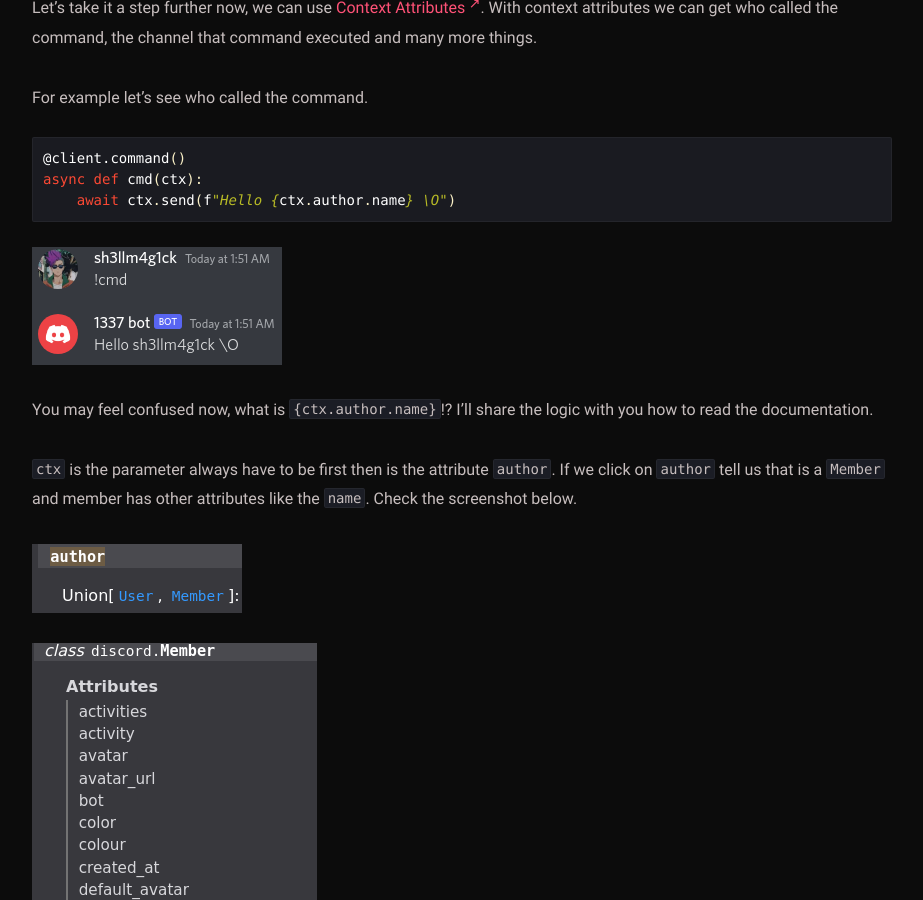
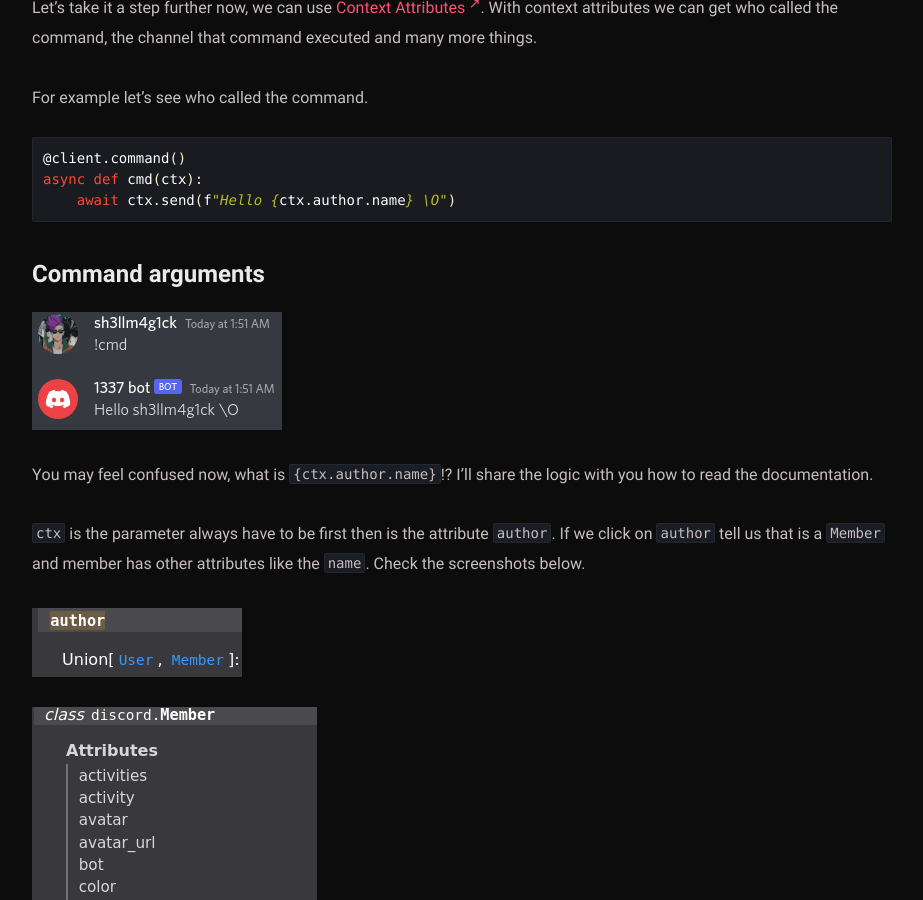
Before and after one commit to sh3llm4g1ck/sh3llm4g1ck.github.io, a Jekyll site: the page built from _posts/python-discord.py-bot-commands/2022-05-07-python-discord.py-bot-commands.md, in a window 1280 px wide and 900 px high, scrolled down 919 px. Shown: the whole window, without its empty margins (178-1101 px from the left). Built offline with Jekyll 4.4.1, drawn with Linux system fonts in a browser that asks for light colours.

Commit message:
Update 2022-05-07-python-discord.py-bot-commands.md

````diff
--- a/_posts/python-discord.py-bot-commands/2022-05-07-python-discord.py-bot-commands.md
+++ b/_posts/python-discord.py-bot-commands/2022-05-07-python-discord.py-bot-commands.md
@@ -31,11 +31,13 @@ async def cmd(ctx):
     await ctx.send(f"Hello {ctx.author.name} \O")
 ```
 
+# Command arguments
+
 ![](https://raw.githubusercontent.com/sh3llm4g1ck/sh3llm4g1ck.github.io/main/_posts/python-discord.py-bot-commands/images/2.png)
 
 Υou may feel confused now, what is `{ctx.author.name}`!? I'll share the logic with you how to read the documentation.
 
-`ctx` is the parameter always have to be first then is the attribute `author`. If we click on `author` tell us that is a `Member` and member has other attributes like the `name`. Check the screenshot below.
+`ctx` is the parameter always have to be first then is the attribute `author`. If we click on `author` tell us that is a `Member` and member has other attributes like the `name`. Check the screenshots below.
 
 ![](https://raw.githubusercontent.com/sh3llm4g1ck/sh3llm4g1ck.github.io/main/_posts/python-discord.py-bot-commands/images/3.png)
 
````
